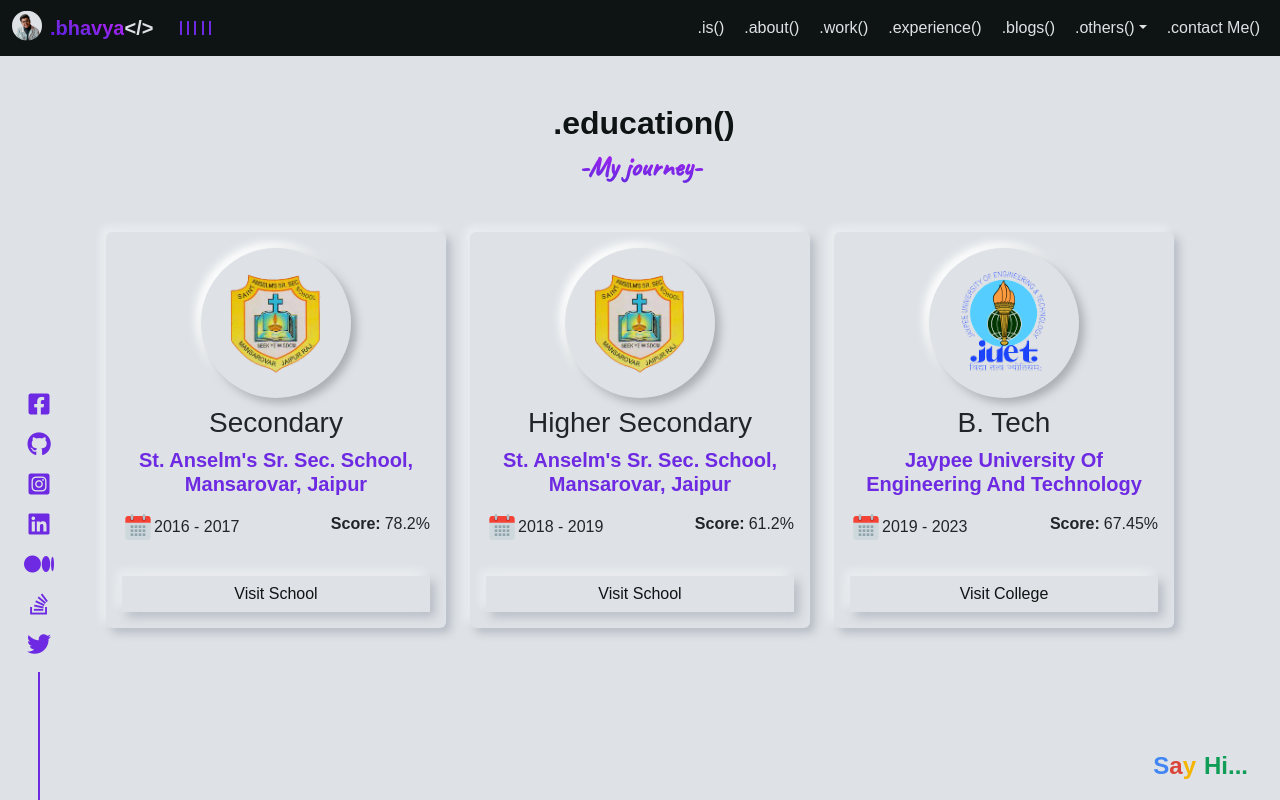
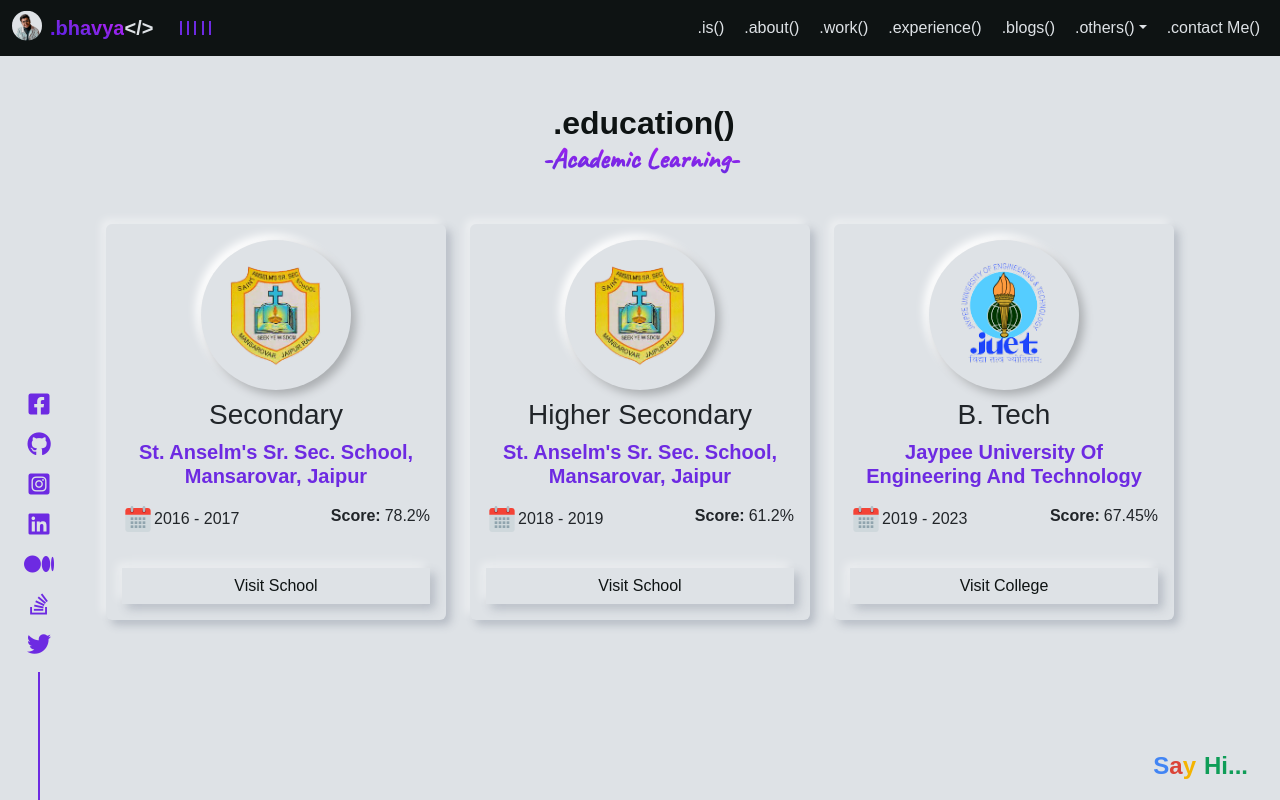
Before and after one commit to TheNewC0der-24/Portfolio, a React (Create React App) app: page /education in a window 1280 px wide. Built offline with nearby package versions, Linux system fonts and the light colour scheme; some icons are missing; a web font is replaced by a local one.

Commit message:
Change subtitle

```diff
--- a/src/Components/Education/Education.jsx
+++ b/src/Components/Education/Education.jsx
@@ -21,6 +21,7 @@ const GlobalStyle = createGlobalStyle`
   .section_title {
     color: ${({ theme }) => theme.text};
     font-weight: bold;
+    margin-bottom: 0 !important;
   }
 
   .section_subtitle{
@@ -94,7 +95,7 @@ const Education = () => {
                             .education()
                         </span>
                     </h2>
-                    <h3 className="section_subtitle">My journey</h3>
+                    <h3 className="section_subtitle">Academic Learning</h3>
                 </div>
                 <div className="container">
                     <div className="container text-center">
```
